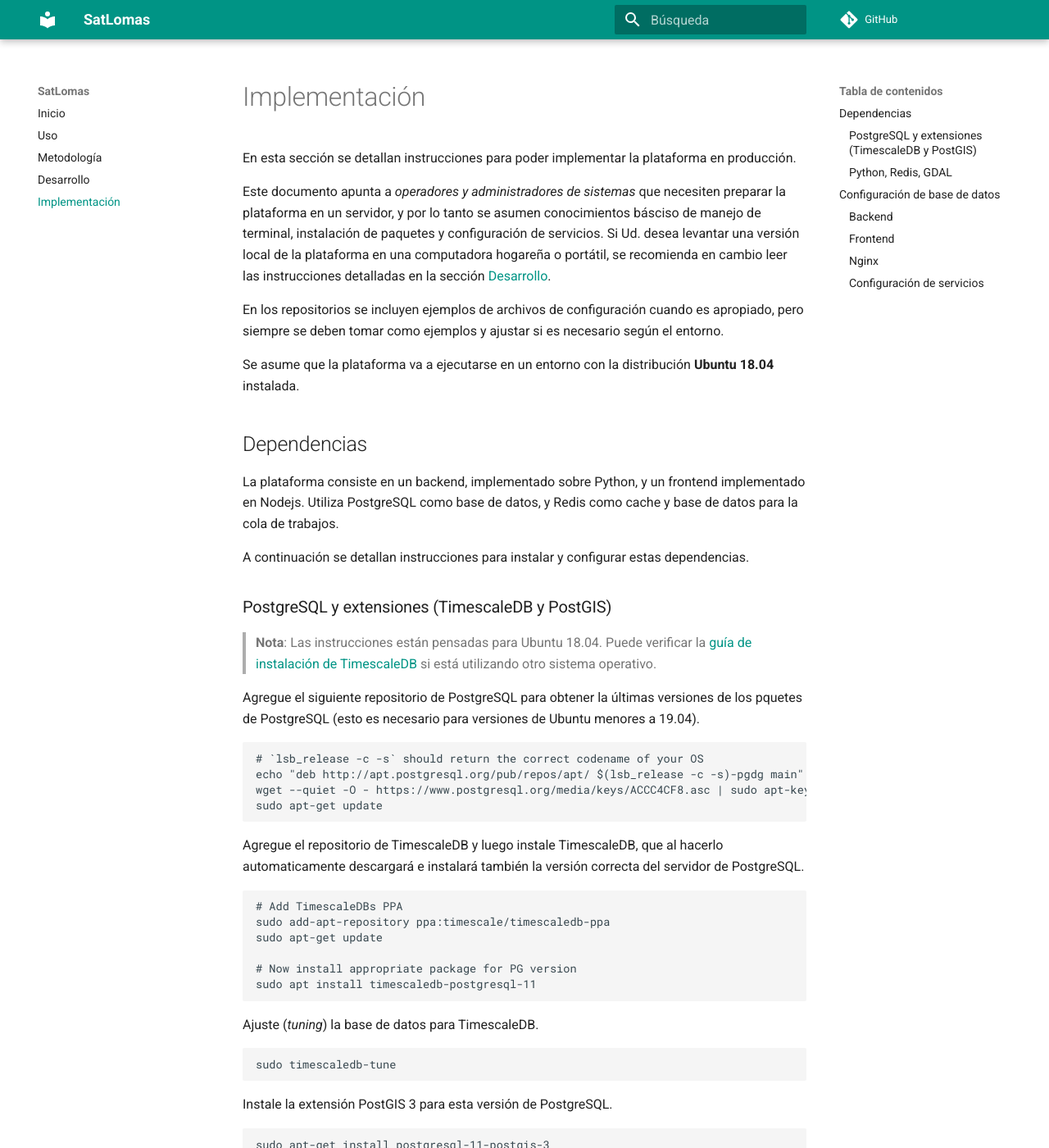
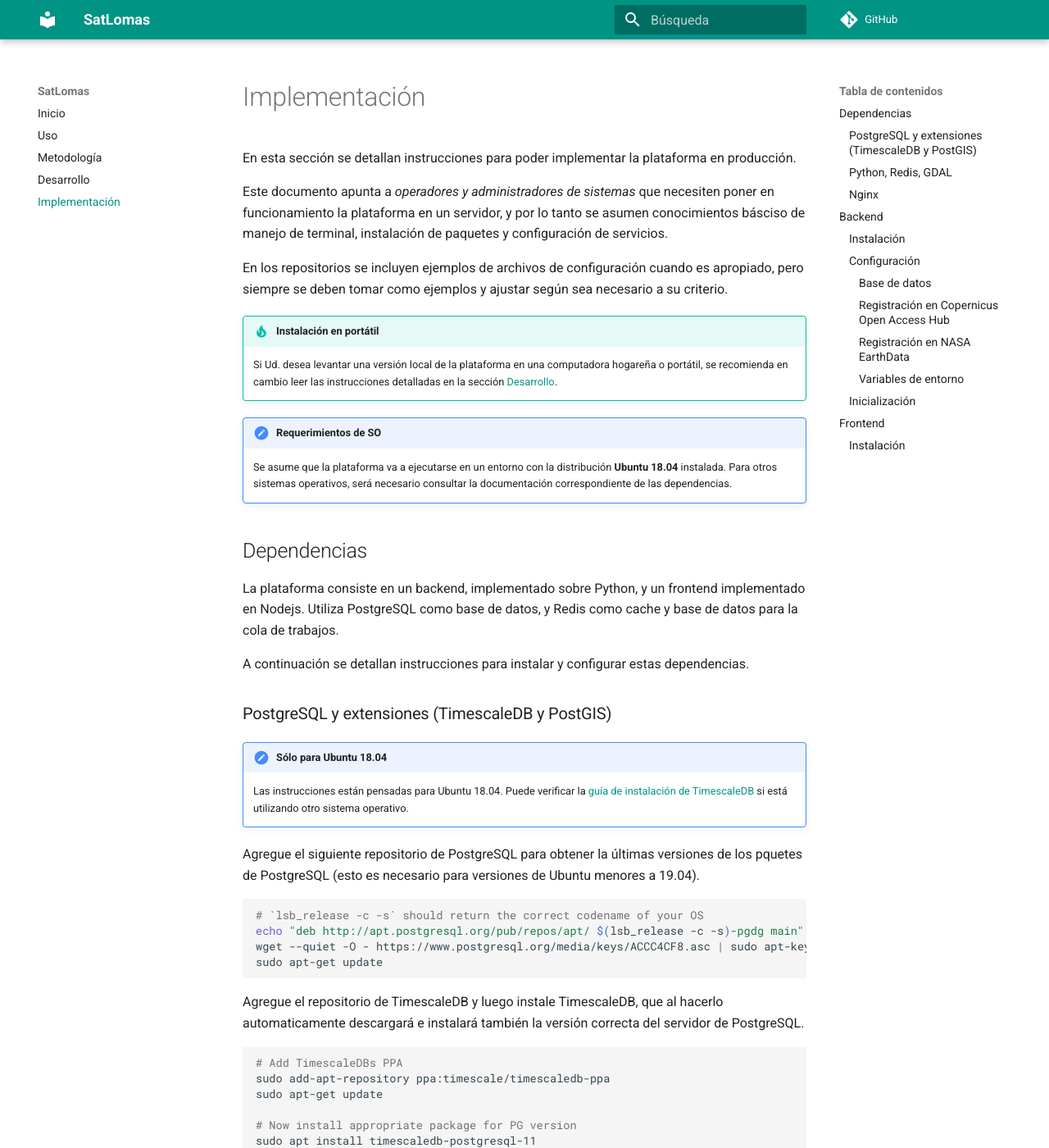
Before and after one commit to undp/satlomas-doc, an MkDocs documentation site: the page built from docs/deploy.md, in a window 1280 px wide and 1400 px high. Shown: the whole window at 82% size. Built offline with MkDocs 1.6.1 and Material for MkDocs 9.7.7, drawn with Linux system fonts in a browser that asks for light colours; comment, search, counter and statistics services are not loaded; some of the changed text lies outside the part shown.

Commit message:
Complete deploy doc

````diff
--- a/docs/deploy.md
+++ b/docs/deploy.md
@@ -4,18 +4,26 @@
 plataforma en producción.
 
 Este documento apunta a *operadores y administradores de sistemas* que
-necesiten preparar la plataforma en un servidor, y por lo tanto se asumen
-conocimientos básciso de manejo de terminal, instalación de paquetes y
-configuración de servicios.  Si Ud. desea levantar una versión local de la
-plataforma en una computadora hogareña o portátil, se recomienda en cambio
-leer las instrucciones detalladas en la sección [Desarrollo](development.md).
+necesiten poner en funcionamiento la plataforma en un servidor, y por lo
+tanto se asumen conocimientos básciso de manejo de terminal, instalación de
+paquetes y configuración de servicios.
 
 En los repositorios se incluyen ejemplos de archivos de configuración cuando
-es apropiado, pero siempre se deben tomar como ejemplos y ajustar si es
-necesario según el entorno.
+es apropiado, pero siempre se deben tomar como ejemplos y ajustar según sea
+necesario a su criterio.
 
-Se asume que la plataforma va a ejecutarse en un entorno con la distribución
-**Ubuntu 18.04** instalada.
+!!! tip "Instalación en portátil"
+
+    Si Ud. desea levantar una versión local de la plataforma en una
+    computadora hogareña o portátil, se recomienda en cambio leer las
+    instrucciones detalladas en la sección [Desarrollo](development.md).
+
+!!! note "Requerimientos de SO"
+
+    Se asume que la plataforma va a ejecutarse en un entorno con la
+    distribución **Ubuntu 18.04** instalada. Para otros sistemas operativos,
+    será necesario consultar la documentación correspondiente de las
+    dependencias.
 
 
 ## Dependencias
@@ -29,15 +37,19 @@
 
 ### PostgreSQL y extensiones (TimescaleDB y PostGIS)
 
-> **Nota**: Las instrucciones están pensadas para Ubuntu 18.04.  Puede
-> verificar la [guía de instalación de TimescaleDB](https://docs.timescale.com/latest/getting-started/installation)
-> si está utilizando otro sistema operativo.
+!!! note "Sólo para Ubuntu 18.04"
+
+    Las instrucciones están pensadas para Ubuntu 18.04. Puede verificar la
+    [guía de instalación de TimescaleDB][1] si está utilizando otro sistema
+    operativo.
+
+  [1]: https://docs.timescale.com/latest/getting-started/installation
 
 Agregue el siguiente repositorio de PostgreSQL para obtener la últimas
 versiones de los pquetes de PostgreSQL (esto es necesario para versiones de
 Ubuntu menores a 19.04).
 
-```sh
+```bash
 # `lsb_release -c -s` should return the correct codename of your OS
 echo "deb http://apt.postgresql.org/pub/repos/apt/ $(lsb_release -c -s)-pgdg main" | sudo tee /etc/apt/sources.list.d/pgdg.list
 wget --quiet -O - https://www.postgresql.org/media/keys/ACCC4CF8.asc | sudo apt-key add -
@@ -48,7 +60,7 @@
 hacerlo automaticamente descargará e instalará también la versión correcta
 del servidor de PostgreSQL.
 
-```sh
+```bash
 # Add TimescaleDBs PPA
 sudo add-apt-repository ppa:timescale/timescaledb-ppa
 sudo apt-get update
@@ -57,21 +69,22 @@
 sudo apt install timescaledb-postgresql-11
 ```
 
-Ajuste (*tuning*) la base de datos para TimescaleDB.
+Es recomendable que utilice la herramienta `timescaledb-tune` para ajustar y
+optimizar la base de datos para TimescaleDB.
 
-```sh
+```bash
 sudo timescaledb-tune
 ```
 
-Instale la extensión PostGIS 3 para esta versión de PostgreSQL.
+Ahora, instale la extensión PostGIS 3 para esta versión de PostgreSQL.
 
-```sh
+```bash
 sudo apt-get install postgresql-11-postgis-3
 ```
 
-Reinicie la instancia de PostgreSQL:
+Finalmente, reinicie la instancia de PostgreSQL.
 
-```sh
+```bash
 sudo service postgresql restart
 ```
 
@@ -79,8 +92,10 @@
 
 Instale Python y otras dependencias como GDAL y el servidor de Redis.
 
-```sh
+```bash
 sudo apt-get install \
+  build-essential \
+  git \
   gdal-bin \
   gettext \
   libgdal-dev \
@@ -92,69 +107,178 @@
   redis-server
 ```
 
-## Configuración de base de datos
+
+### Nginx
+
+(...)
+
+
+## Backend
+
+### Instalación
+
+Primero clone el repositorio del backend.
+
+```bash
+git clone https://github.com/undp/satlomas-back.git
+cd satlomas-back/
+```
+
+
+Para instalar las dependencias correctas del backend, debe instalar el
+manejador de paquetes [Pipenv](https://pipenv.pypa.io/en/latest/).
+
+```bash
+pip install --user -U pipenv
+```
+
+Luego, ejecute lo siguiente para instalar todas las dependencias necesarias.
+Esto creará un entorno virtual para este proyecto.
+
+```bash
+pipenv install
+```
+
+Una vez que finalize la instalación, estará listo para configurar el backend.
+
+### Configuración
+
+#### Base de datos
 
 Cree un rol de superusuario para el usuario que está utilizando actualmente.
 Si sabe que va a ejecutar PostgreSQL con otros usuario, por favor reemplaze
 la variable `$USER` como corresponde.
 
-```sh
+```bash
 sudo -u postgres createuser -s $USER
 ```
 
 Cree la base de datos.
 
-```sh
+```bash
 createdb satlomas
 ```
 
-Confiure una contraseña para el usuario que acaba de crear. Por favor,
-ejecute el siguiente comando *reemplazando* `foobar` por una contraseña
-única, dificil de adivinar.
+Configure una contraseña para el usuario que acaba de crear. Ejecute el
+siguiente comando *reemplazando* `foobar` por una contraseña única:
 
-```sh
+!!! warning "Contraseña"
+
+    Es muy importante que defina una contraseña única y dificil de adivinar.
+
+
+```bash
 psql satlomas -c "ALTER USER $USER WITH PASSWORD 'foobar'"
 ```
 
 Agregue las extensiones TimescaleDB y PostGIS a la base de datos creada.
 
-```sh
+```bash
 psql satlomas -c "CREATE EXTENSION IF NOT EXISTS timescaledb CASCADE"
 psql satlomas -c "CREATE EXTENSION IF NOT EXISTS postgis CASCADE"
 ```
 
-### Backend
+#### Registración en Copernicus Open Access Hub
 
-(agregar instrucciones de clonar repositorio...)
+Para que la plataforma pueda descargar los productos del satélite Sentinel-1
+y Sentinel-2 de la ESA, es necesario estar registrado en [Copernicus Open
+Access Hub][1].
 
-Copie `env.sample` and edit it to suit your needs. See the Configuration
-section above.
+Para registrase, ingrese [aquí][2]. Tome nota del **nombre de usuario** y
+**contraseña** dado que será necesario al momento de configurar el backend.
 
-```sh
+  [1]: https://scihub.copernicus.eu/
+  [2]: https://scihub.copernicus.eu/dhus/#/self-registration
+
+
+#### Registración en NASA EarthData
+
+Para descargar los productos de MODIS VI, es necesario estar registrado en
+[NASA EarthData][2].
+
+Puede registrarse ingresando [aquí][2]. Tome nota del **nombre de usuario** y
+**contraseña** dado que será necesario al momento de configurar el backend.
+
+  [1]: https://urs.earthdata.nasa.gov/
+  [2]: https://urs.earthdata.nasa.gov/users/new
+
+
+#### Variables de entorno
+
+Copie `env.sample` y guarde un archivo nuevo llamada `.env`.
+
+```bash
 cp env.sample .env
 ```
 
-Install Python dependencies using Pipenv. Install it first if you don't have it:
+Ahora edite `.env` según sus necesidades. El archivo `env.sample` es un
+ejemplo con valores por defecto para algunas variables, pero algunas de ellas
+debe completarlas. A continuación se describen las variables que deben ser
+configuradas para el funcionamiento de la plataforma.
 
-```
-pip install --user -U pipenv
-pipenv install
-pipenv install django-anymail[mailgun] django-rest-auth[with_social] django-storages[google]
+| Variable      | Descripción |
+| ------------- | --------------------------------------------------- |
+| `SECRET_KEY`  | String único de caracteres alfanuméricos, utilizado para firmas criptográficas. Puede generar uno [aquí][1].
+| `ALLOWED_HOSTS` | Lista de *hosts* habilitados. Debería ingresar el dominio y/o IP pública del servidor |
+| `DB_USER` | Usuario de la BD (debería ser el nombre del usuario actual) |
+| `DB_PASSWORD` | Contraseña de la BD (la contraseña que definió antes) |
+| `SCIHUB_USER` | Usuario de [SciHub][2] |
+| `SCIHUB_PASS` | Contraseña de [SciHub][2] |
+| `MODIS_USER`  | Usuario de [EarthData][3] |
+| `MODIS_PASS`  | Contraseña de [EarthData][3] |
+
+  [1]: https://djecrety.ir/
+  [2]: #registracion-en-copernicus-open-access-hub
+  [3]: #registracion-en-nasa-earthdata
+
+### Inicialización
+
+Ingrese al entorno virtual creado por Pipenv, y proceda con la inicialización
+de la base de datos.
+
+```bash
+pipenv shell
+./manage.py migrate   # Correr las migraciones
 ```
 
-Then inside a pipenv shell (use `pipenv shell`) you should first do the following:
+Luego, cree un *superusuario* para SatLomas. Este será el primer usuario
+administrador, con el que podrá registrar nuevos administradores o usuarios.
 
-* Run migrations: `./manage.py migrate`
-* Create superuser: `./manage.py createsuperuser`
+```bash
+./manage.py createsuperuser
+```
 
-### Frontend
+Luego de seguir las instrucciones del comando, tendrá un usuario y contraseña
+para ingresar al administrador del backend.
 
-(agregar instrucciones del repositorio frontend...)
 
-### Nginx
+## Frontend
 
-(...)
+### Instalación
 
-### Configuración de servicios
+Primero debe instalar Node v12. Ejecute los siguientes comandos:
 
-(...)
+```bash
+curl -sL https://deb.nodesource.com/setup_12.x | sudo -E bash -
+sudo apt-get install -y nodejs
+```
+
+Luego, clone el repositorio del frontend:
+
+```bash
+git clone https://github.com/undp/satlomas-front.git
+cd satlomas-front/
+```
+
+Instale todas las dependencias con `npm`:
+
+```bash
+npm install
+```
+
+Finalmente, ejecute el siguiente comando para generar un *build* del sitio
+web:
+
+```bash
+npm run build
+```
--- a/mkdocs.yml
+++ b/mkdocs.yml
@@ -14,3 +14,10 @@
     palette:
         primary: teal
         accent: pink
+markdown_extensions:
+    - admonition
+    - codehilite
+    - toc:
+        permalink: true
+    - pymdownx.superfences
+    - pymdownx.tabbed
````
